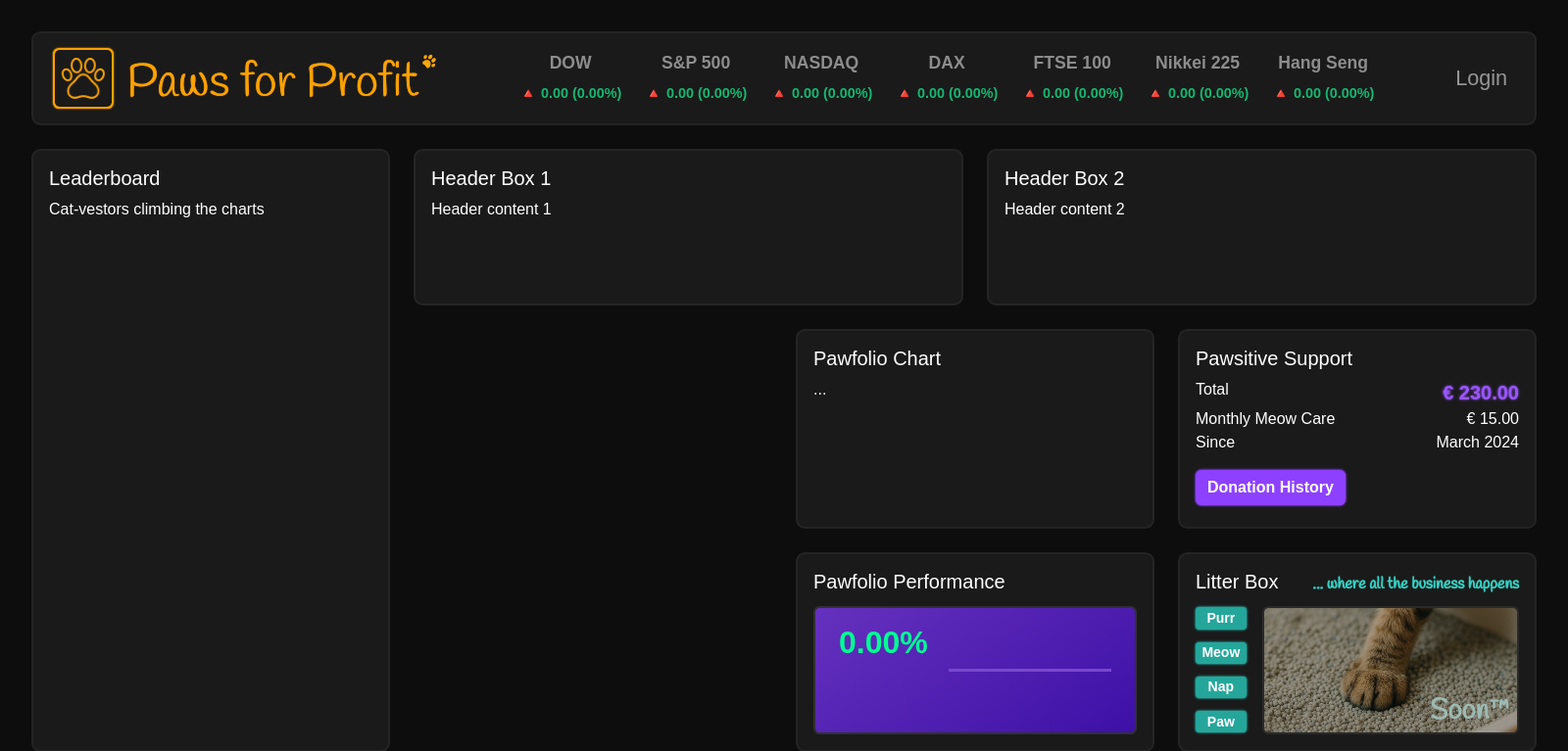
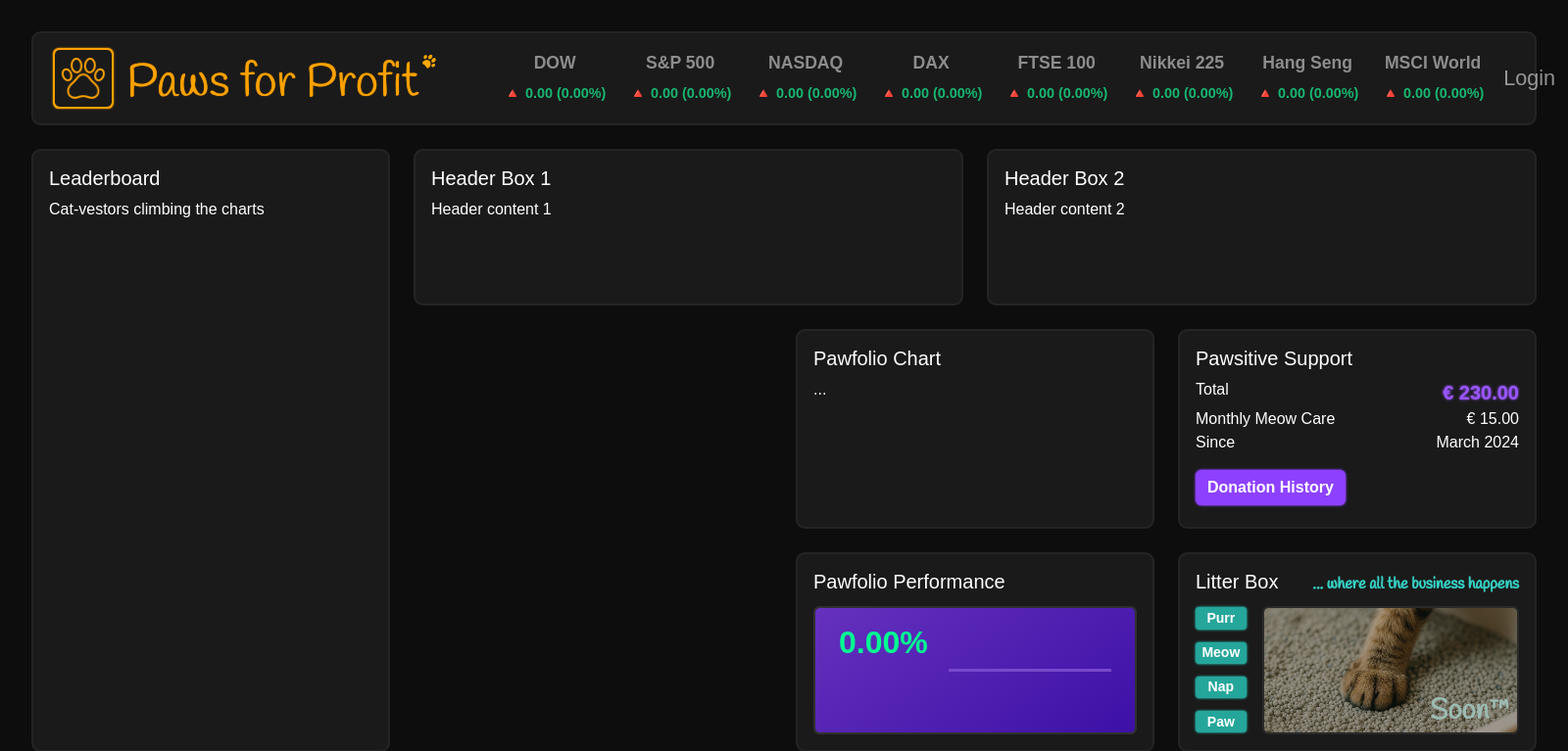
Before and after one commit to Senimtra/paws-for-profit, a Django app: template templates/index.html in a window 1600 px wide. Shown: the top 767 px of the page at 98% size. Run offline with Django 5.2, Linux system fonts and the light colour scheme; the template is opened without the code that fills it, so the values that code supplies are empty; parts of the project's set-up code (start-up, migrations or seed data) failed here and were passed over.

Commit message:
add msci world index

```diff
--- a/core/views.py
+++ b/core/views.py
@@ -52,6 +52,7 @@ def get_indices(request):
         'ftse': { 'symbol': 'EWU', 'name': 'FTSE 100' },
         'nikkei': { 'symbol': 'EWJ', 'name': 'Nikkei 225' },
         'hangseng': { 'symbol': 'EWH', 'name': 'Hang Seng' },
+        'msci_world': { 'symbol': 'URTH', 'name': 'MSCI World' },
     }
 
     results = {}
--- a/static/css/styles.css
+++ b/static/css/styles.css
@@ -121,7 +121,7 @@ body {
 #indices {
     display: flex;
     justify-content: space-evenly;
-    margin-left: 3rem;
+    margin-left: 2rem;
 }
 
 .index {
--- a/templates/index.html
+++ b/templates/index.html
@@ -57,6 +57,7 @@
                     <div class="index" id="ftse"></div>
                     <div class="index" id="nikkei"></div>
                     <div class="index" id="hangseng"></div>
+                    <div class="index" id="msci_world"></div>
                 </div>
 
                 <!-- Mobile Toggler -->
```
